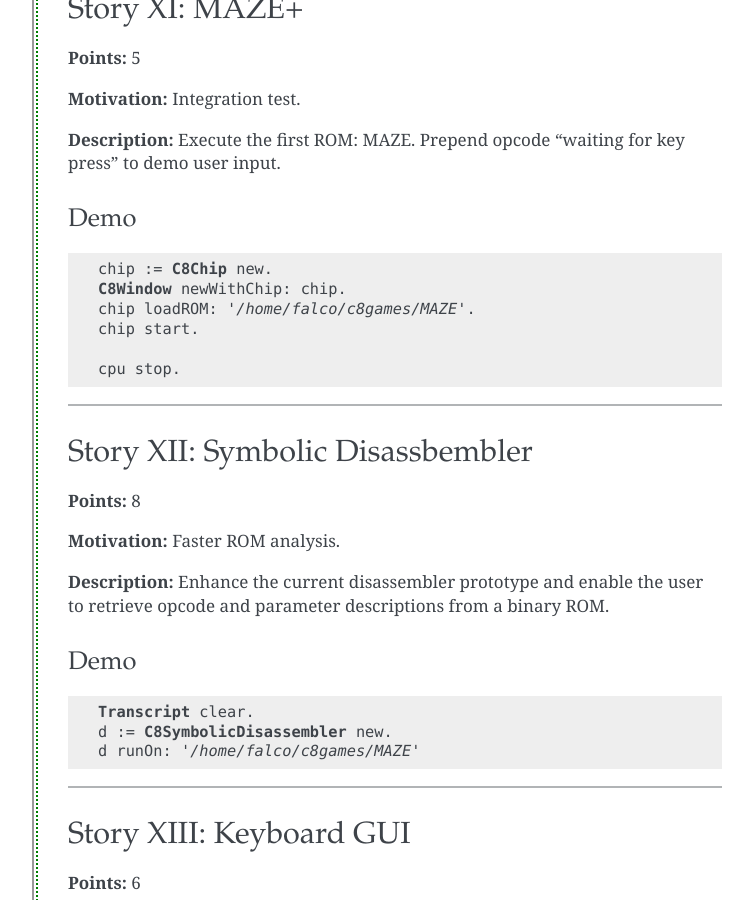
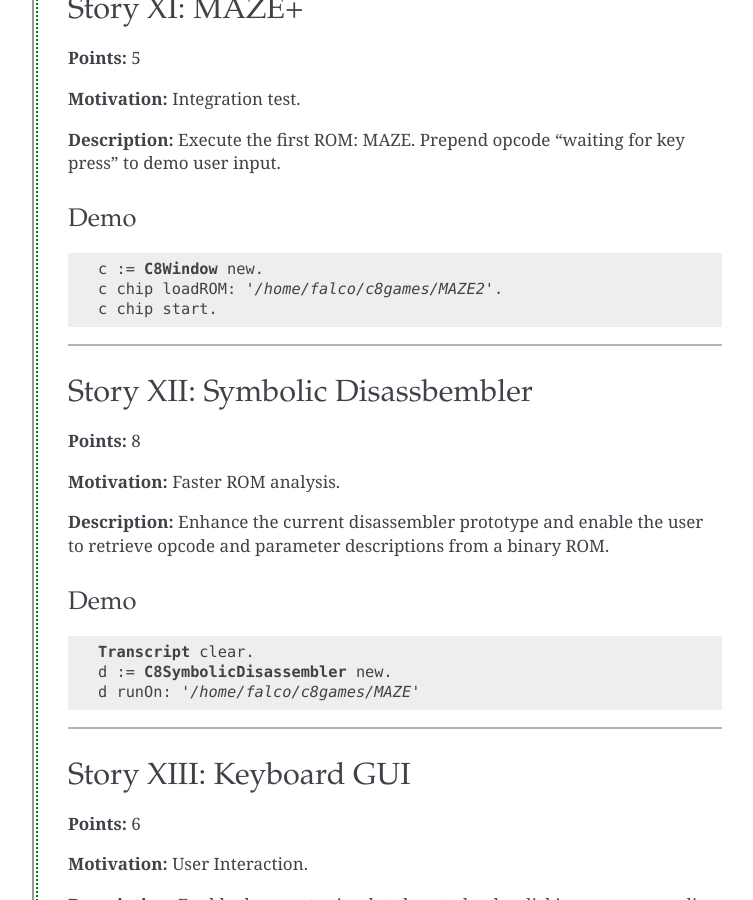
Before and after one commit to lilienthal/chip8, a Sphinx documentation site: the page built from docs/user-stories-done.rst, in a window 1280 px wide and 900 px high, scrolled down 4714 px. Shown: the whole window, without its empty margins (358-1111 px from the left). Built offline with Sphinx 7.4.7, drawn with Linux system fonts in a browser that asks for light colours.

Commit message:
Updated demo code for MAZE+.

```diff
--- a/docs/user-stories-done.rst
+++ b/docs/user-stories-done.rst
@@ -256,12 +256,9 @@ Demo
 
 .. code-block:: smalltalk
 
-    chip := C8Chip new.
-    C8Window newWithChip: chip.
-    chip loadROM: '/home/falco/c8games/MAZE'.
-    chip start.
-
-    cpu stop.
+    c := C8Window new.
+    c chip loadROM: '/home/falco/c8games/MAZE2'.
+    c chip start.
 
 ------------------
 
```
